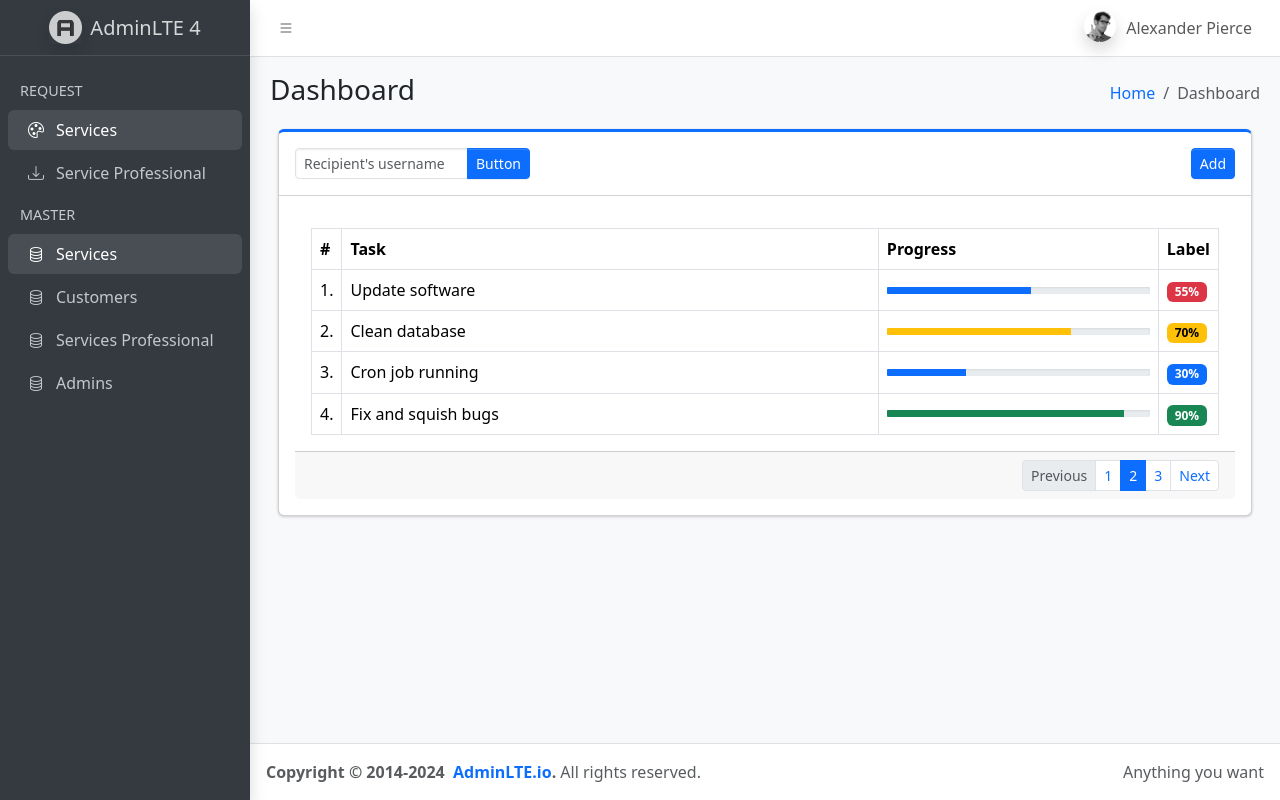
After one commit to aleedoe/household-services, a Flask app: page /admin/services in a window 1280 px wide. The commit adds this page. Run offline with Flask 3, Linux system fonts and the light colour scheme; style sheets or scripts are compiled from the project's sources; some libraries are stand-ins or nearby versions; some web fonts are replaced.

Commit message:
add services admin page

```diff
--- a/app/routes/admin/__init__.py
+++ b/app/routes/admin/__init__.py
@@ -3,3 +3,8 @@ from app.routes import pageBlueprint, render_template
 @pageBlueprint.route('/admin/')
 def admin_test():
     return render_template('admin/test.html')
+
+
+@pageBlueprint.route('/admin/services')
+def admin_services():
+    return render_template('admin/services.html')
--- a/app/templates/admin/layout.html
+++ b/app/templates/admin/layout.html
@@ -102,6 +102,12 @@
               </li>
               <li class="nav-header">MASTER</li>
               <li class="nav-item">
+                <a href="{{ url_for('pages.admin_services') }}" class="nav-link {% if request.path == '/admin/services' %}active{% endif %}">
+                  <i class="nav-icon bi bi-database"></i>
+                  <p>Services</p>
+                </a>
+              </li>
+              <li class="nav-item">
                 <a href="./generate/theme.html" class="nav-link">
                   <i class="nav-icon bi bi-database"></i>
                   <p>Customers</p>
--- /dev/null
+++ b/app/templates/admin/services.html
@@ -0,0 +1,99 @@
+{% extends '/admin/layout.html' %}
+
+{% block title %}Service Page{% endblock %}
+
+{% block content %}
+<div class="app-content"> <!--begin::Container-->
+    <div class="container-fluid"> <!-- Timelime example  -->
+        <div class="row">
+            <div class="col-12"> <!-- The icons -->
+                <div class="col-12">
+                    <div class="card card-primary card-outline">
+                        <div class="card-header">
+                          <div class="d-flex justify-content-between w-100">
+                            <div class="input-group w-25 input-group-sm">
+                              <input type="text" class="form-control" placeholder="Recipient's username" aria-label="Recipient's username" aria-describedby="button-addon2">
+                              <button class="btn btn-primary" type="button" id="button-addon2">Button</button>
+                            </div>
+                            <button type="button" class="btn btn-primary btn-sm float-end">Add</button>
+                          </div>
+                        </div>
+                        <div class="card-body">
+                            <div class="card-body">
+                                <table class="table table-bordered">
+                                    <thead>
+                                        <tr>
+                                            <th style="width: 10px">#</th>
+                                            <th>Task</th>
+                                            <th>Progress</th>
+                                            <th style="width: 40px">Label</th>
+                                        </tr>
+                                    </thead>
+                                    <tbody>
+                                        <tr class="align-middle">
+                                            <td>1.</td>
+                                            <td>Update software</td>
+                                            <td>
+                                                <div class="progress progress-xs">
+                                                    <div class="progress-bar progress-bar-danger" style="width: 55%"></div>
+                                                </div>
+                                            </td>
+                                            <td><span class="badge text-bg-danger">55%</span></td>
+                                        </tr>
+                                        <tr class="align-middle">
+                                            <td>2.</td>
+                                            <td>Clean database</td>
+                                            <td>
+                                                <div class="progress progress-xs">
+                                                    <div class="progress-bar text-bg-warning" style="width: 70%"></div>
+                                                </div>
+                                            </td>
+                                            <td> <span class="badge text-bg-warning">70%</span> </td>
+                                        </tr>
+                                        <tr class="align-middle">
+                                            <td>3.</td>
+                                            <td>Cron job running</td>
+                                            <td>
+                                                <div class="progress progress-xs progress-striped active">
+                                                    <div class="progress-bar text-bg-primary" style="width: 30%"></div>
+                                                </div>
+                                            </td>
+                                            <td> <span class="badge text-bg-primary">30%</span> </td>
+                                        </tr>
+                                        <tr class="align-middle">
+                                            <td>4.</td>
+                                            <td>Fix and squish bugs</td>
+                                            <td>
+                                                <div class="progress progress-xs progress-striped active">
+                                                    <div class="progress-bar text-bg-success" style="width: 90%"></div>
+                                                </div>
+                                            </td>
+                                            <td> <span class="badge text-bg-success">90%</span> </td>
+                                        </tr>
+                                    </tbody>
+                                </table>
+                            </div> <!-- /.card-body -->
+                            <div class="card-footer clearfix">
+                                <nav aria-label="...">
+                                    <ul class="pagination pagination-sm m-0 float-end">
+                                      <li class="page-item disabled">
+                                        <a class="page-link">Previous</a>
+                                      </li>
+                                      <li class="page-item"><a class="page-link" href="#">1</a></li>
+                                      <li class="page-item active" aria-current="page">
+                                        <a class="page-link" href="#">2</a>
+                                      </li>
+                                      <li class="page-item"><a class="page-link" href="#">3</a></li>
+                                      <li class="page-item">
+                                        <a class="page-link" href="#">Next</a>
+                                      </li>
+                                    </ul>
+                                  </nav>
+                            </div>
+                        </div>
+                    </div>
+                </div>
+            </div> <!-- /.col -->
+        </div> <!-- /.row -->
+    </div> <!--end::Container-->
+{% endblock %}
```
